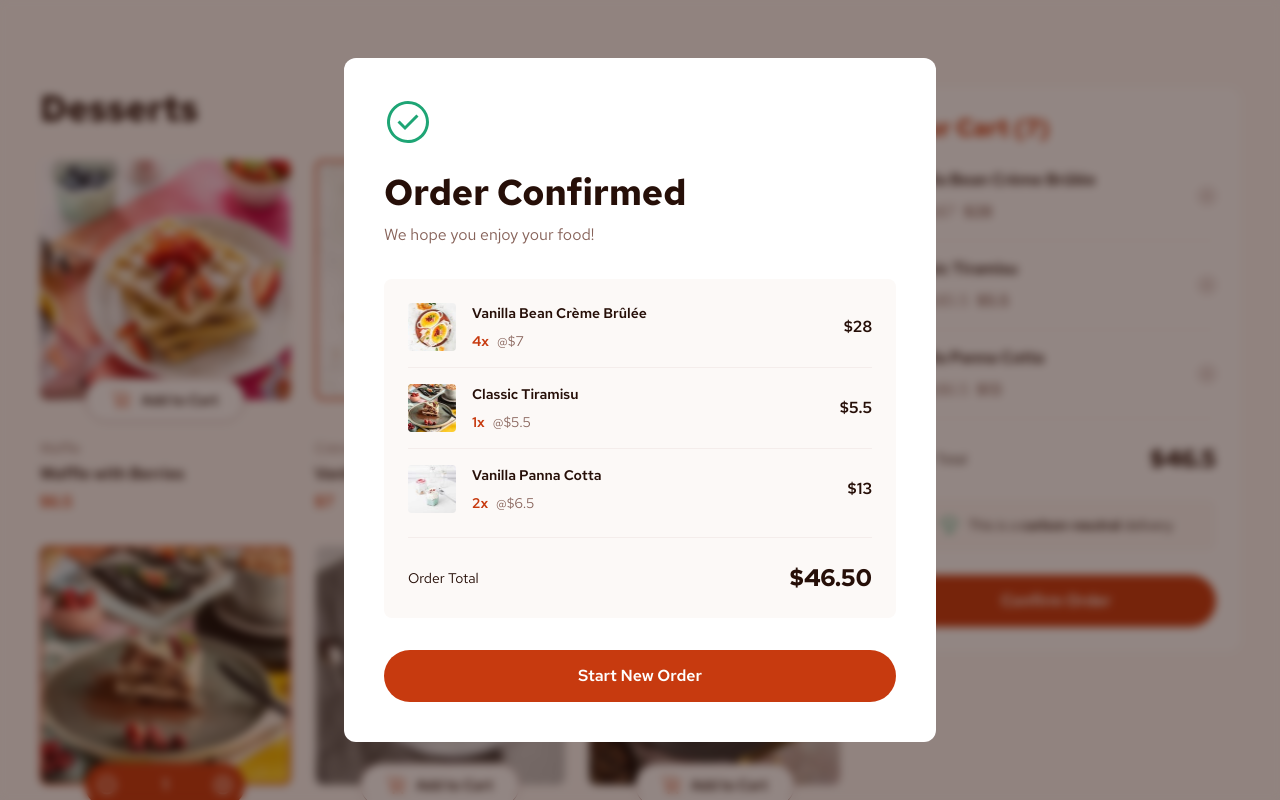
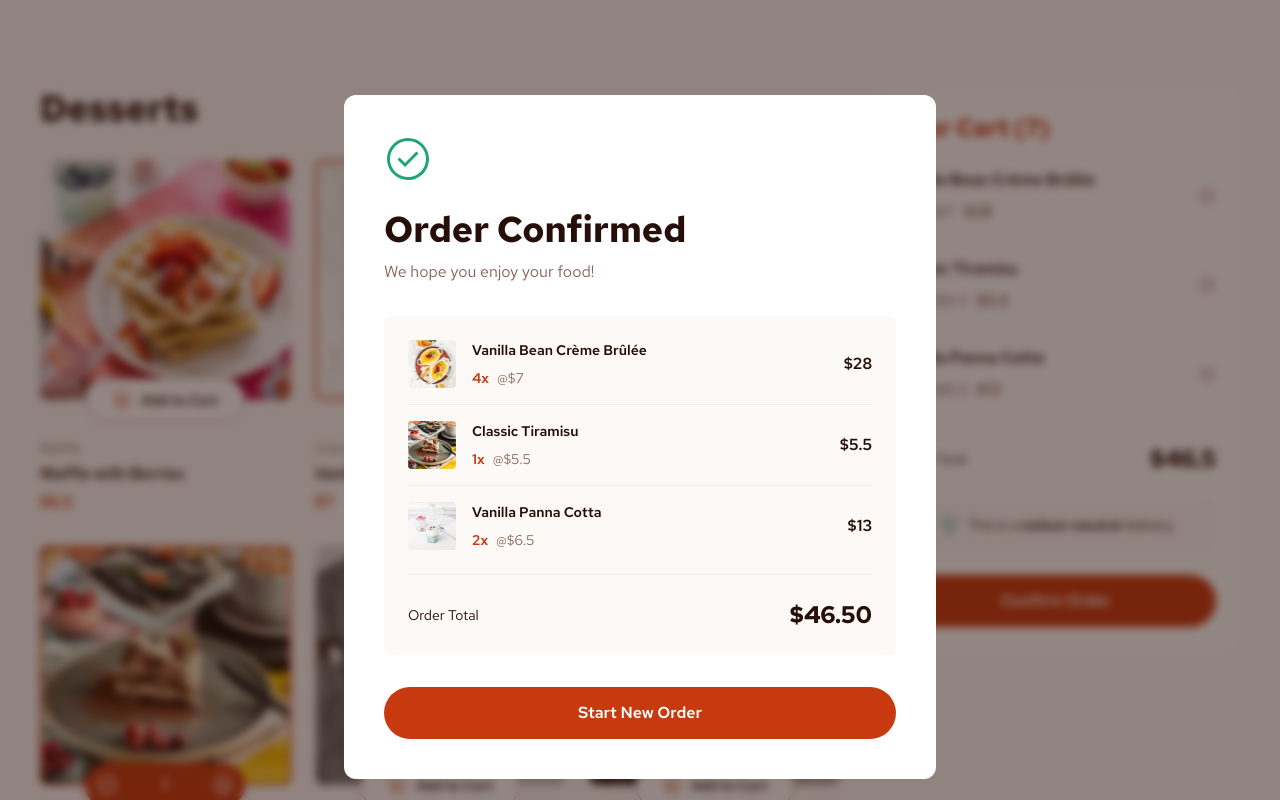
Before and after one commit to ionStici/product-list-with-cart, a React (Vite) app: page / in a window 1280 px wide. Both pictures are taken after a click on the button "Confirm Order". Shown: the top 800 px of the page. Built offline with nearby package versions, Linux system fonts and the light colour scheme.

Commit message:
Add modal functionality, small layout adjustments

```diff
--- a/src/Components/Cart.jsx
+++ b/src/Components/Cart.jsx
@@ -58,7 +58,7 @@ export default function Cart() {
 
           <Button onClick={() => setCartIsOpen(true)}>Confirm Order</Button>
 
-          {cartIsOpen && <OrderModal />}
+          {cartIsOpen && <OrderModal setCartIsOpen={setCartIsOpen} />}
         </>
       )}
     </div>
--- a/src/Components/OrderModal.jsx
+++ b/src/Components/OrderModal.jsx
@@ -4,8 +4,8 @@ import { createPortal } from "react-dom";
 import { ReactSVG } from "react-svg";
 import Button from "../ui/Button";
 
-export default function OrderModal() {
-  const { getDessertsCart } = useDesserts();
+export default function OrderModal({ setCartIsOpen }) {
+  const { getDessertsCart, clearCart } = useDesserts({ setCartIsOpen });
   const desserts = getDessertsCart();
 
   useEffect(() => {
@@ -13,9 +13,23 @@ export default function OrderModal() {
     return () => document.documentElement.classList.remove("no-scroll");
   }, []);
 
+  const handleCloseModal = ({ target }) => {
+    if (target.dataset.type !== "outside") return;
+    setCartIsOpen(false);
+  };
+
+  const handleNewOrder = () => {
+    setCartIsOpen(false);
+    clearCart();
+  };
+
   return createPortal(
-    <div className="hide-scrollbar fixed inset-0 h-full overflow-scroll bg-rose_900/50 pt-[95px] backdrop-blur-sm md:flex md:items-center md:justify-center md:py-[95px]">
-      <div className="mx-auto max-w-[688px] grow rounded-t-[12px] bg-white px-6 pb-6 pt-10 md:rounded-[12px] md:p-10 lg:max-w-[592px]">
+    <div
+      onClick={handleCloseModal}
+      data-type="outside"
+      className="hide-scrollbar fixed inset-0 h-dvh place-content-center overflow-scroll bg-rose_900/50 py-[95px] backdrop-blur-sm"
+    >
+      <div className="mx-auto max-w-[450px] rounded-[12px] bg-white px-6 pb-6 pt-10 md:max-w-[688px] md:p-10 lg:max-w-[592px]">
         <ReactSVG className="pb-6" src="images/icon-order-confirmed.svg" />
 
         <h2 className="pb-2 text-4xl font-bold leading-[45px]">
@@ -63,7 +77,7 @@ export default function OrderModal() {
           </p>
         </div>
 
-        <Button>Start New Order</Button>
+        <Button onClick={handleNewOrder}>Start New Order</Button>
       </div>
     </div>,
     document.body,
--- a/src/contexts/DessertsContext.jsx
+++ b/src/contexts/DessertsContext.jsx
@@ -49,6 +49,12 @@ export default function DessertsProvider({ children }) {
     return desserts.filter((dessert) => dessert.cart > 0);
   };
 
+  const clearCart = () => {
+    setDessets((prev) => {
+      return prev.map((dessert) => ({ ...dessert, cart: 0 }));
+    });
+  };
+
   return (
     <DessertsContext.Provider
       value={{
@@ -57,6 +63,7 @@ export default function DessertsProvider({ children }) {
         decrement,
         removeDessertFromCart,
         getDessertsCart,
+        clearCart,
       }}
     >
       {children}
```
